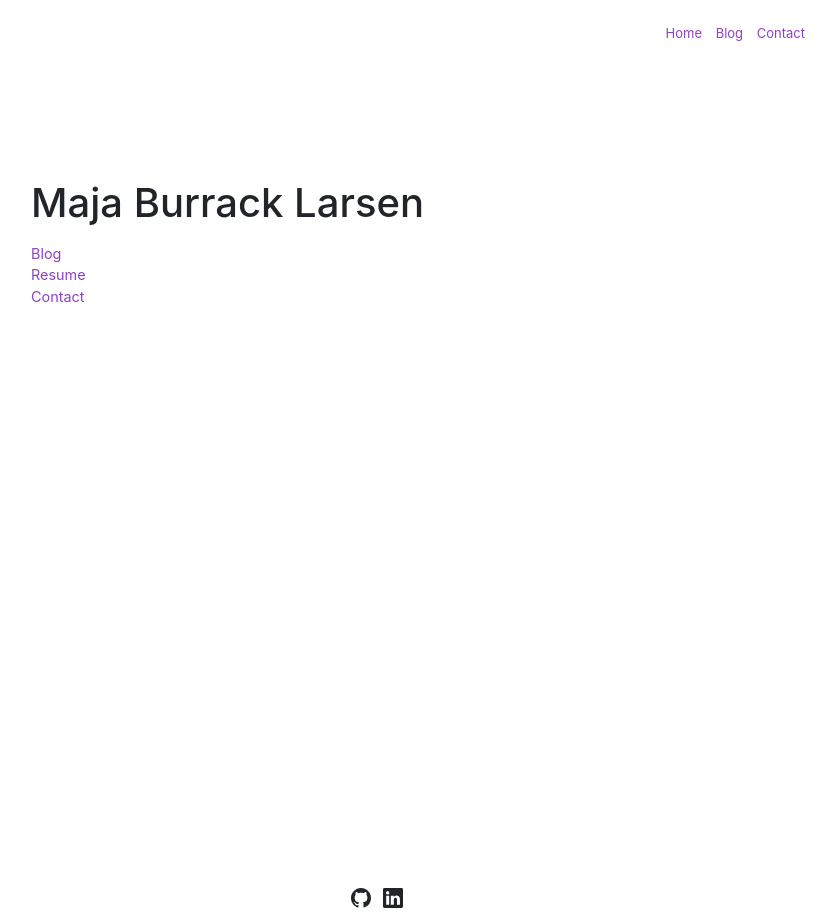
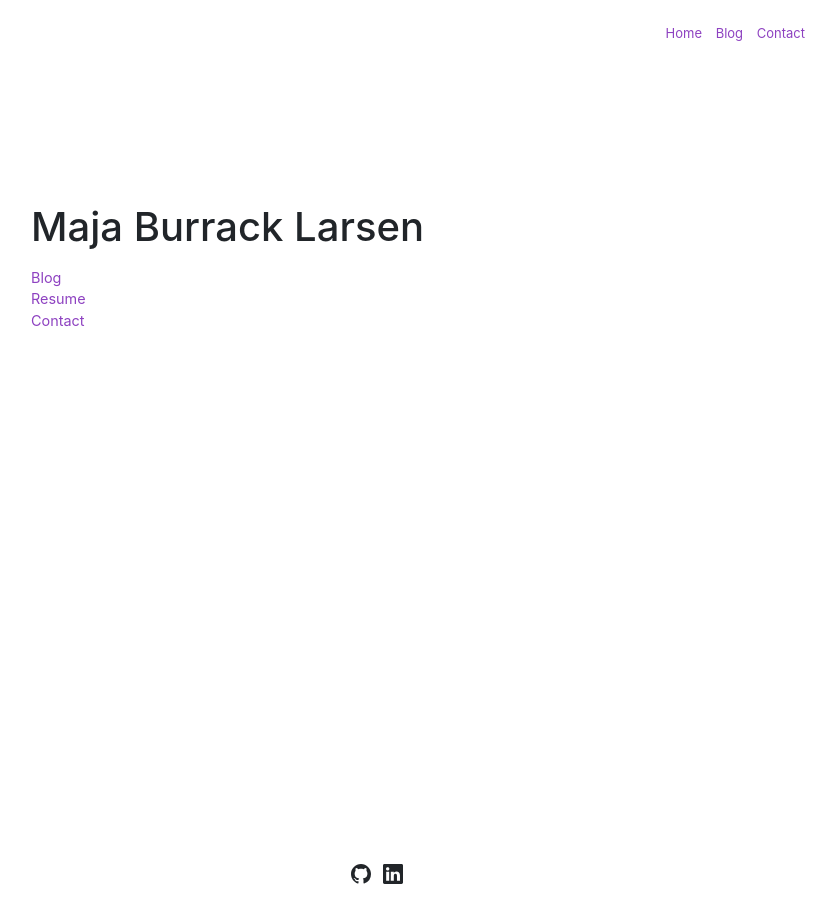
Before and after one commit to maja-burrack/maja-burrack.github.io, a Jekyll site: the page built from index.md, in a window 1280 px wide. Shown: the whole page, without its empty margins (259-1095 px from the left). Built offline with Jekyll 4.4.1, drawn with Linux system fonts in a browser that asks for light colours; our own code applies the rules of GitHub Pages for plain Markdown files; after the commit the page ends 900 px from its top, so only the background shows below that.

Commit message:
footer vibe fixes

```diff
--- a/_layouts/default.html
+++ b/_layouts/default.html
@@ -1,7 +1,7 @@
 <!DOCTYPE html>
 <html lang="en-us" class="h-100">
   {% include head.html %}
-  <body class="d-flex flex-column h-100">
+  <body class="d-flex flex-column">
     <div class="custom-container px-3">
       <!-- Include navigation -->
       {% include navigation.html %}
--- a/_sass/main.scss
+++ b/_sass/main.scss
@@ -1,3 +1,13 @@
+html, body {
+  height: 100%;
+  margin: 0;
+}
+
+body {
+  display: flex;
+  flex-direction: column;
+  min-height: 100vh; /* Makes sure the body takes up at least the full height of the viewport */
+}
 
 .minimalist-table {
   width: 100%;
@@ -16,9 +26,12 @@
 }
 
 .custom-container {
+  flex: 1;
+  overflow: auto;
   max-width: 900px;
   width: 100%; /* Adjust max-width as needed */
   margin: 0 auto; /* Center the container */
+  padding-top: 1.5rem
 }
 
 .post-container {
@@ -101,7 +114,6 @@
   font-size:small
 }
 
-
 .post-subtitle {
   font-weight: normal;
   font-size: smaller;
@@ -110,12 +122,14 @@
 
 .footer-container {
   text-align: center;
+  margin-top: auto
 }
 
 .footer-icons {
   width: 1.25rem;
   height: 1.25rem;
   margin-right: 0.5rem;
+  // margin-bottom: 20px;
 }
 
 .footer-icon-links {
```
